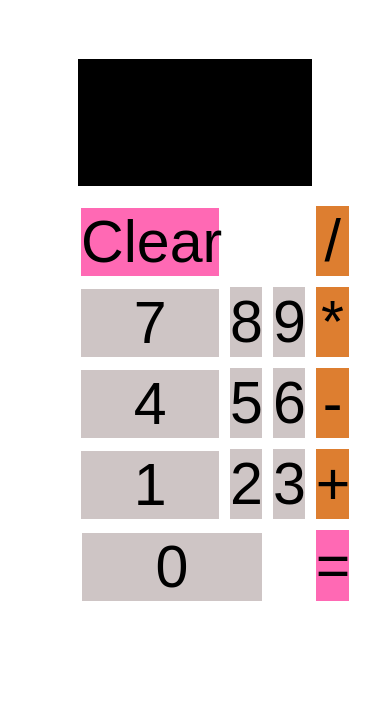
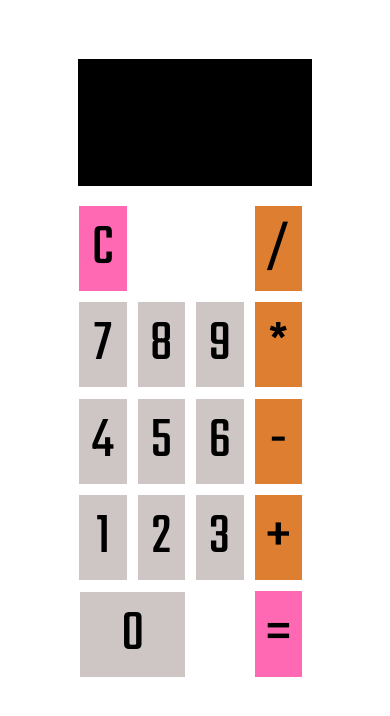
Before and after one commit to MatthewGarner/calculator, a plain HTML site: page index.html in a window 390 px wide. Drawn offline with Linux system fonts and the light colour scheme.

Commit message:
ADD: Nicer font and better display scaling

```diff
--- a/index.html
+++ b/index.html
@@ -5,7 +5,7 @@
     <title>Calculator</title>
     <meta name="viewport" content="width=device-width, initial-scale=1" />
     <link rel="preconnect" href="https://fonts.gstatic.com">
-    <!-- <link href="https://fonts.googleapis.com/css2?family=Teko&display=swap" rel="stylesheet"> -->
+    <link href="https://fonts.googleapis.com/css2?family=Teko&display=swap" rel="stylesheet">
     <link rel="stylesheet" href="style.css"/>
 </head>
 <body>
@@ -29,7 +29,7 @@
                 <div id="button-subtract" class="calculator-button operator-input">-</div>
                 <div id="button-multiply" class="calculator-button operator-input">*</div>
                 <div id="button-divide" class="calculator-button operator-input">/</div>
-                <div id="button-clear" class="calculator-button special-button">Clear</div>
+                <div id="button-clear" class="calculator-button special-button">C</div>
 
             </div>
         </div>
--- a/style.css
+++ b/style.css
@@ -34,7 +34,7 @@
 
 #calculator-pad {
     display: grid;
-    grid-template-columns: repeat(4, 1fr);
+    grid-template-columns: repeat(4, minmax(0, 1fr));
     grid-template-rows: repeat(5, auto);
     font-size: 7vh;
 }
@@ -111,3 +111,9 @@
 #button-clear {
     grid-area: 1 / 1 / span 1 / span 1;
 }
+
+@media only screen and (max-width:500px) {
+    #button-clear {
+        content: "C";
+    }
+}
```
